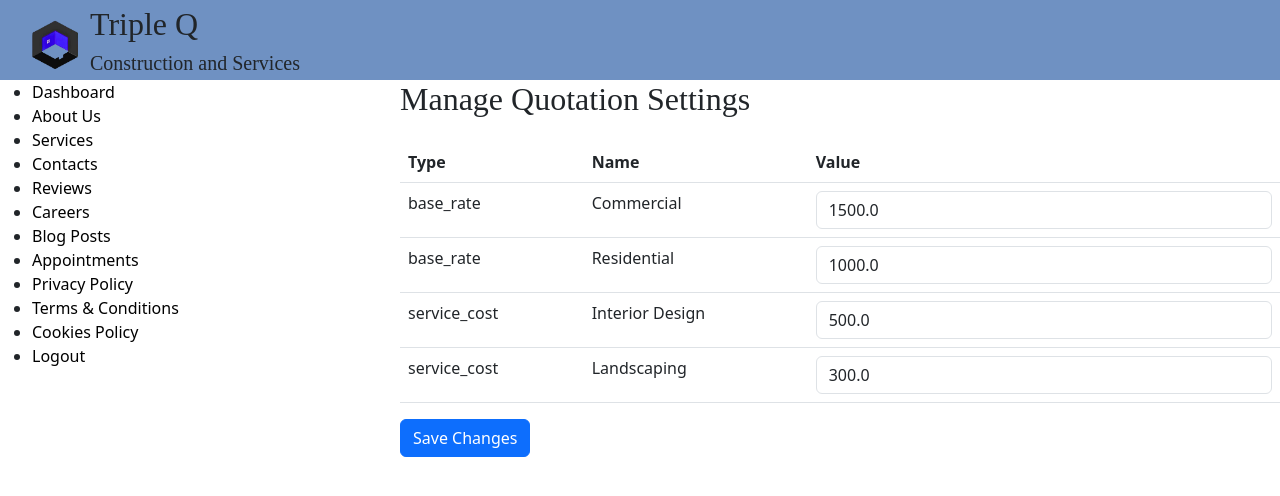
After one commit to joyinalgorithms/tripleq-deploy, a Flask app: page /admin/quotation-settings in a window 1280 px wide. The commit adds this page. Shown: the top 496 px of the page. Run offline with Flask 3, Linux system fonts and the light colour scheme; some libraries are stand-ins or nearby versions; some web fonts are replaced.

Commit message:
Add quotation to db, make text more readable, add back to top arrow, flex layout

```diff
--- a/app.py
+++ b/app.py
@@ -207,6 +207,7 @@ def contact_us():
     contact = db.execute("SELECT * FROM contact_info WHERE id = 1")[0]
     return render_template("contactus.html", contact=contact)
 
+
 @app.route("/quotation", methods=["GET", "POST"])
 def quotation():
     estimate = None
@@ -220,19 +221,35 @@ def quotation():
             return redirect(url_for("quotation"))
 
         services = request.form.getlist("services")
+
+        base_rate_row = db.execute("SELECT value FROM quotation_settings WHERE setting_type = 'base_rate' AND name = ?", project_type)
+        base_rate = base_rate_row[0]["value"] if base_rate_row else 0
+
         service_cost = 0
-
-
-        if "Interior Design" in services:
-            service_cost += 500
-        if "Landscaping" in services:
-            service_cost += 300
-
-        base_rate = 1000 if project_type == "Residential" else 1500
+        for service in services:
+            row = db.execute("SELECT value FROM quotation_settings WHERE setting_type = 'service_cost' AND name = ?", service)
+            if row:
+                service_cost += row[0]["value"]
 
         estimate = int(area_size * base_rate + service_cost)
 
     return render_template("quotation.html", estimate=estimate)
+
+
+@app.route("/admin/quotation-settings", methods=["GET", "POST"])
+def admin_quotation_settings():
+    if request.method == "POST":
+        for key, value in request.form.items():
+            try:
+                float_value = float(value)
+                db.execute("UPDATE quotation_settings SET value = ? WHERE id = ?", float_value, key)
+            except ValueError:
+                flash(f"Invalid value for setting ID {key}. Must be a number.", "danger")
+        flash("Quotation settings updated successfully.", "success")
+        return redirect(url_for("admin_quotation_settings"))
+
+    settings = db.execute("SELECT * FROM quotation_settings ORDER BY setting_type, name")
+    return render_template("admin_quotation.html", settings=settings)
 
 
 @app.route("/reviews", methods=["GET", "POST"])
--- a/static/styles/general.css
+++ b/static/styles/general.css
@@ -68,7 +68,10 @@ button:active {
     align-items: center;
     padding-top: 5px;
     margin-left: 30px;
+    flex-wrap: nowrap;
+    overflow-x: auto;
 }
+
 
 .company-name-container {
     display: flex;
--- /dev/null
+++ b/templates/admin_quotation.html
@@ -0,0 +1,29 @@
+{% extends "adminlayout.html" %}
+{% block title %}Quotation Settings{% endblock %}
+
+{% block content %}
+<h2 class="mb-4">Manage Quotation Settings</h2>
+<form method="POST">
+    <table class="table">
+        <thead>
+            <tr>
+                <th>Type</th>
+                <th>Name</th>
+                <th>Value</th>
+            </tr>
+        </thead>
+        <tbody>
+            {% for setting in settings %}
+            <tr>
+                <td>{{ setting.setting_type }}</td>
+                <td>{{ setting.name }}</td>
+                <td>
+                    <input type="text" name="{{ setting.id }}" value="{{ setting.value }}" class="form-control">
+                </td>
+            </tr>
+            {% endfor %}
+        </tbody>
+    </table>
+    <button type="submit" class="btn btn-primary">Save Changes</button>
+</form>
+{% endblock %}
```
Also changed, not shown: other parts of static/styles/general.css (+33 -0 lines), static/scripts/home.js (+20 -1 lines), static/styles/blogpost.css (+7 -1 lines), tripleq.db.
